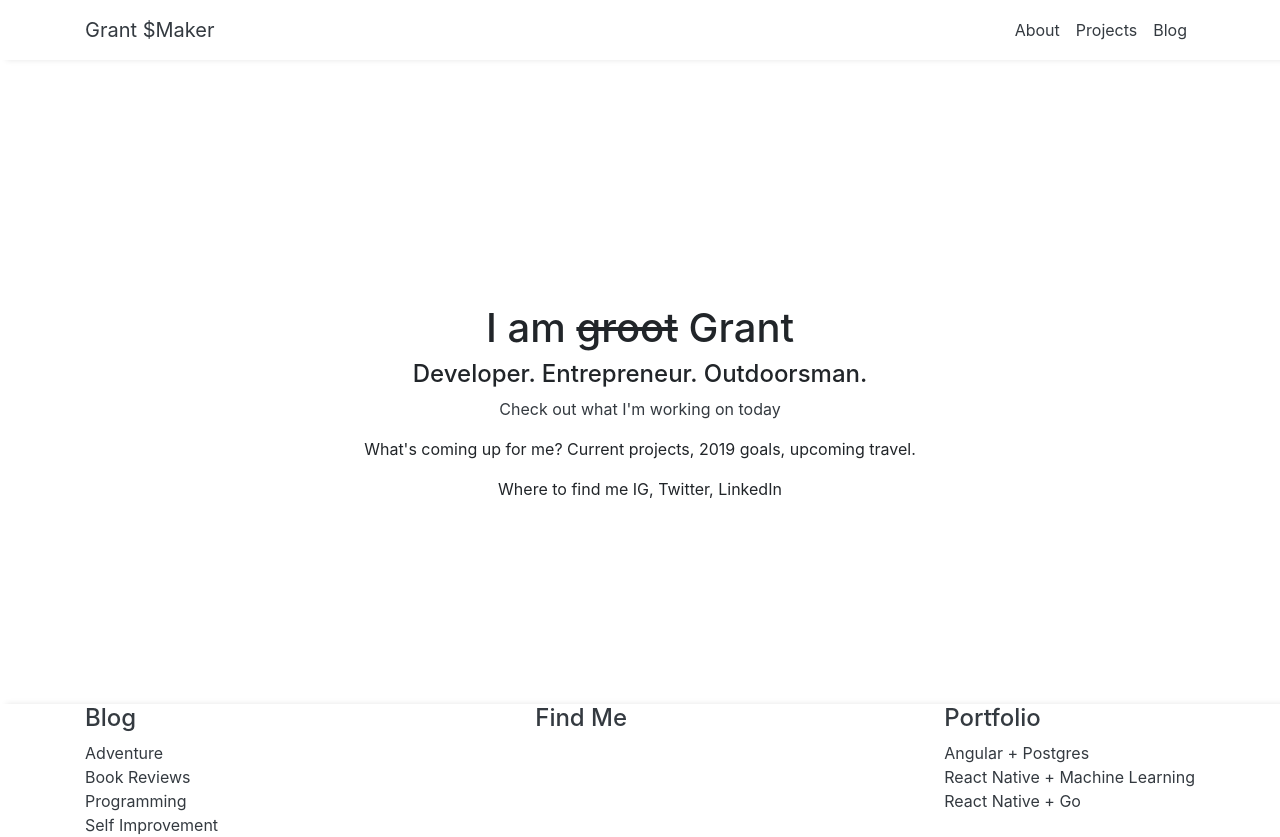
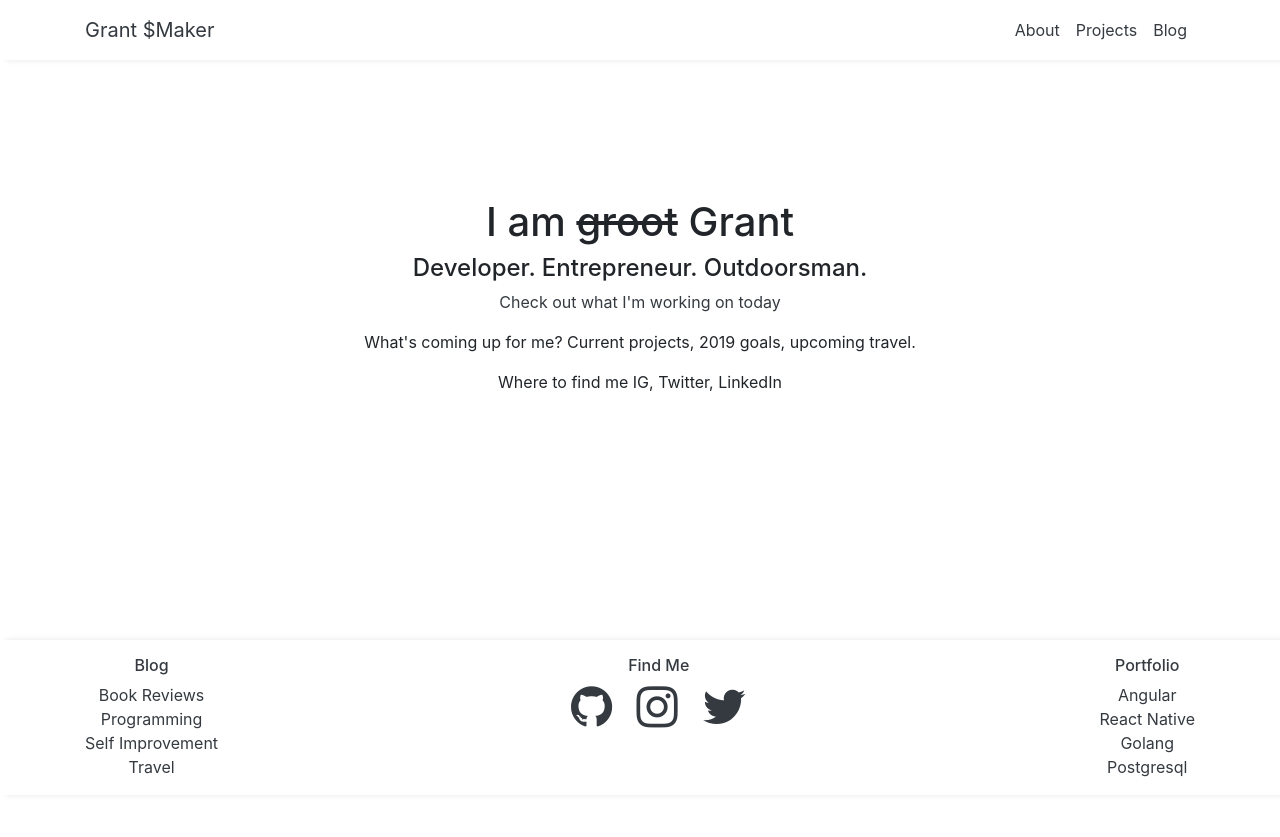
Before and after one commit to grantfogle/angular-personal-site, an Angular app: page / in a window 1280 px wide. After the commit the page ends 800 px from the top, so only its background shows below. Built offline with nearby package versions, Linux system fonts and the light colour scheme.

Commit message:
updating footer component

```diff
--- a/src/app/app.component.css
+++ b/src/app/app.component.css
@@ -1,4 +1,5 @@
 .main {
   min-height: 80vh;
-  margin-top: 4em;
+  padding-top: 4em;
+  padding-bottom: 4em;
 }
--- a/src/app/footer/footer.component.css
+++ b/src/app/footer/footer.component.css
@@ -2,6 +2,7 @@
   background-color: #fff;
   /* height: 200px; */
   box-shadow: 6px 0 6px rgba(0, 0, 0, 0.1);
+  padding: 1em 0;
 }
 
 .footer-content {
@@ -17,3 +18,7 @@
   flex-direction: column;
   align-items: flex-start;
 }
+
+.footer-social-icons {
+  width: 200px;
+}
--- a/src/app/footer/footer.component.html
+++ b/src/app/footer/footer.component.html
@@ -3,27 +3,33 @@
   <button class="btn bg-white border border-primary text-primary">
     Submit
   </button> -->
-  <div class="container ">
+  <div class="container footer-container">
     <div class="footer-content">
-      <div>
-        <h4>Blog</h4>
-        <ul>
-          <li>Adventure</li>
+      <div class="d-flex flex-column align-items-center">
+        <h6>Blog</h6>
+        <ul class="d-flex flex-column align-items-center">
           <li>Book Reviews</li>
           <li>Programming</li>
           <li>Self Improvement</li>
+          <li>Travel</li>
         </ul>
       </div>
       <!-- Social Links-->
-      <div>
-        <h4>Find Me</h4>
+      <div class="d-flex flex-column align-items-center">
+        <h6>Find Me</h6>
+        <div class="footer-social-icons d-flex justify-content-around">
+          <i class="fa fa-github fa-3x"></i>
+          <i class="fa fa-instagram fa-3x"></i>
+          <i class="fa fa-twitter fa-3x"></i>
+        </div>
       </div>
-      <div>
-        <h4>Portfolio</h4>
-        <ul>
-          <li>Angular + Postgres</li>
-          <li>React Native + Machine Learning</li>
-          <li>React Native + Go</li>
+      <div class="d-flex flex-column align-items-center">
+        <h6>Portfolio</h6>
+        <ul class="d-flex flex-column align-items-center">
+          <li>Angular</li>
+          <li>React Native</li>
+          <li>Golang</li>
+          <li>Postgresql</li>
         </ul>
       </div>
     </div>
--- a/src/app/home/home.component.css
+++ b/src/app/home/home.component.css
@@ -1,11 +1,4 @@
-.home h1 {
-  margin-top: 6em;
+.home {
+  height: 60vh;
+  width: 100%;
 }
-
-.home {
-  height: 100%;
-  width: 100%;
-  display: flex;
-  align-items: center;
-  justify-content: center;
-}
```
